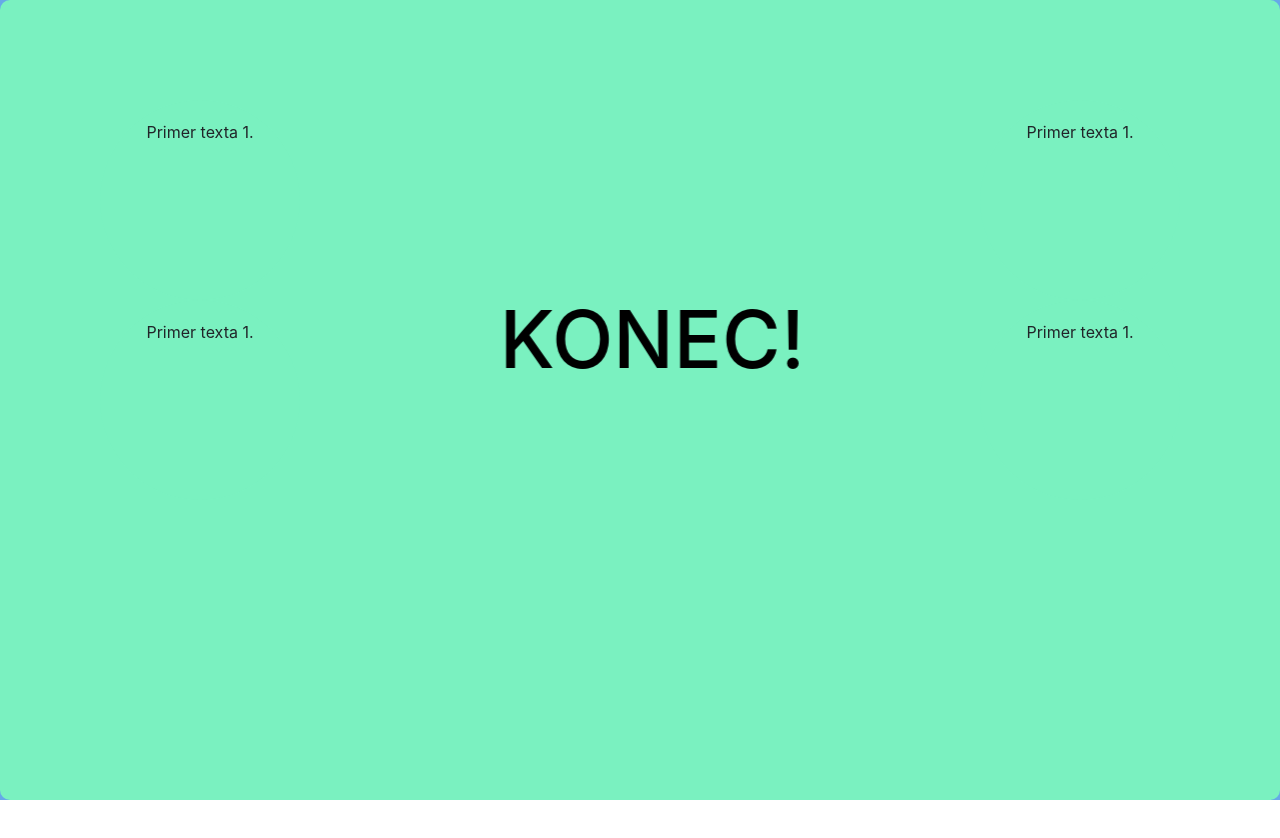
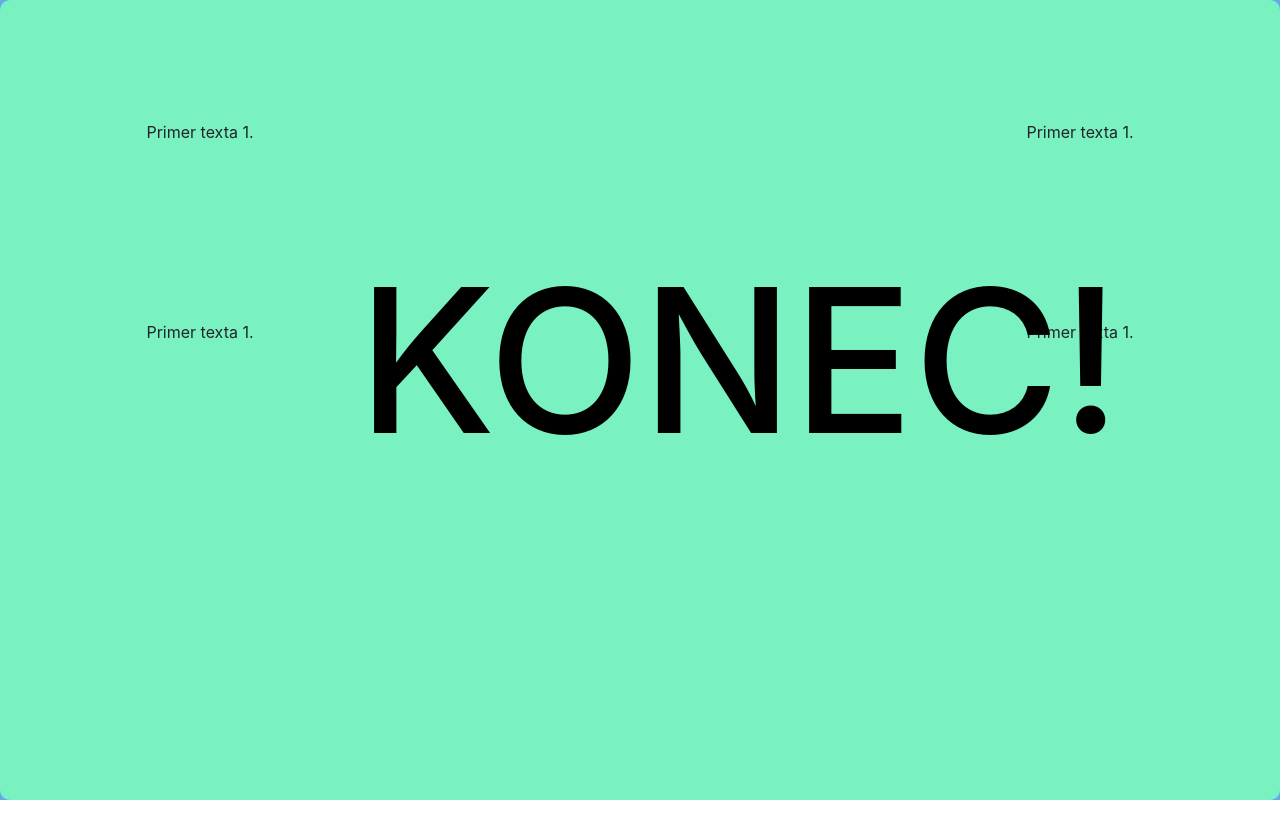
Before and after one commit to andrejcop/scrollanimationstesting, a plain HTML site: page index.html in a window 1280 px wide. Shown: the top 838 px of the page. Drawn offline with nearby package versions, Linux system fonts and the light colour scheme.

Commit message:
Improvements

```diff
--- a/style/style.scss
+++ b/style/style.scss
@@ -6,9 +6,11 @@ $color3:rgb(201, 238, 141);
     height: 5000px;
     width: 100%;
 }
+
 .text1, .text2 {
     display: none;
 }
+
 .fixed_front {
     position: fixed;
     top: 0px;
@@ -18,6 +20,7 @@ $color3:rgb(201, 238, 141);
     z-index: 2;
     background-color: $color1
 }
+
 .contain {
     height: 400px;
     width: 400px;
@@ -25,6 +28,7 @@ $color3:rgb(201, 238, 141);
     margin-top: 100px;
     transition-duration: 1000ms;
 }
+
 .contain1 {
     padding: 100px;
     height: 100%;
@@ -35,6 +39,7 @@ $color3:rgb(201, 238, 141);
     border-radius: 10px;
     background-color: $color2;
 }
+
 .krog {
     background-color: $color2;
     height: 200px;
@@ -43,6 +48,7 @@ $color3:rgb(201, 238, 141);
     transition-duration: 1000ms;
     float: right;
 }
+
 .kvadrat {
     background-color: $color3;
     height: 200px;
@@ -50,6 +56,7 @@ $color3:rgb(201, 238, 141);
     transition-duration: 1000ms;
     float: right;
 }
+
 .kvadratkonc {
     background-color: rgba(0, 255, 106, 0);
     height: 50%;
@@ -57,6 +64,7 @@ $color3:rgb(201, 238, 141);
     transition-duration: 1000ms;
     float: right;
 }
+
 .kvadratbejs {
     height: 50%;
     width: 50%;
@@ -64,6 +72,7 @@ $color3:rgb(201, 238, 141);
     transition-duration: 1000ms;
     float: right;
 }
+
 .krog1 {
     background-color: $color2;
     height: 200px;
@@ -72,6 +81,7 @@ $color3:rgb(201, 238, 141);
     transition-duration: 1000ms;
     margin-bottom: 0;
 }
+
 .kvadrat1 {
     background-color: $color3;
     height: 200px;
@@ -79,6 +89,7 @@ $color3:rgb(201, 238, 141);
     transition-duration: 1000ms;
     margin-bottom: 0;
 }
+
 .kvadratkonc1 {
     background-color: rgba(0, 255, 106, 0);
     height: 50%;
@@ -86,12 +97,14 @@ $color3:rgb(201, 238, 141);
     transition-duration: 1000ms;
     margin-bottom: 0;
 }
+
 .kvadratbejs1 {
     height: 50%;
     width: 50%;
     transform: translate(-1000px,-1000px);
     transition-duration: 1000ms;
 }
+
 .krog2 {
     background-color: $color2;
     height: 200px;
@@ -100,6 +113,7 @@ $color3:rgb(201, 238, 141);
     transition-duration: 1000ms;
     float: right;
 }
+
 .kvadrat2 {
     background-color: $color3;
     height: 200px;
@@ -107,6 +121,7 @@ $color3:rgb(201, 238, 141);
     transition-duration: 1000ms;
     float: right;
 }
+
 .kvadratkonc2 {
     background-color:rgba(0, 255, 106, 0);
     height: 50%;
@@ -114,6 +129,7 @@ $color3:rgb(201, 238, 141);
     transition-duration: 1000ms;
     float: right;
 }
+
 .kvadratbejs2 {
     height: 50%;
     width: 50%;
@@ -121,6 +137,7 @@ $color3:rgb(201, 238, 141);
     transition-duration: 1000ms;
     float: right;
 }
+
 .krog3 {
     background-color: $color2;
     height: 200px;
@@ -128,28 +145,27 @@ $color3:rgb(201, 238, 141);
     border-radius: 100px;
     transition-duration: 1000ms;
 }
+
 .kvadrat3 {
     background-color: $color3;
     height: 200px;
     width: 200px;
     transition-duration: 1000ms;
 }
+
 .kvadratkonc3 {
     background-color: rgba(0, 255, 106, 0);
     height: 50%;
     width: 50%;
     transition-duration: 1000ms;
 }
+
 .kvadratbejs3 {
     height: 50%;
     width: 50%;
     transform: translate(-1000px,1000px);
     transition-duration: 1000ms;
 }
-
-
-
-
 
 .test {
     width: 100%;
@@ -161,17 +177,22 @@ $color3:rgb(201, 238, 141);
 
 .konec {
     position: fixed;
-    top: 40%;
-    left: 45%;
-    transform: perspective(600px) translateZ(-800px);
+    top: 30%;
+    left: 28%;
+    transform: perspective(600px) translateZ(-8000px);
     color: transparent;
     transition-duration: 1000ms;
 }
+
 .konec1 {
-    transform: perspective(600px) translateZ(300px);
-    top: 40%;
-    left: 45%;
+    transform: perspective(600px) translateZ(0px);
+    top: 30%;
+    left: 28%;
     position: fixed;
     color: black;
     transition-duration: 1000ms;
 }
+
+h1 {
+    font-size: 200px;
+}
```
Also changed, not shown: style/style.css, 1 other file.
